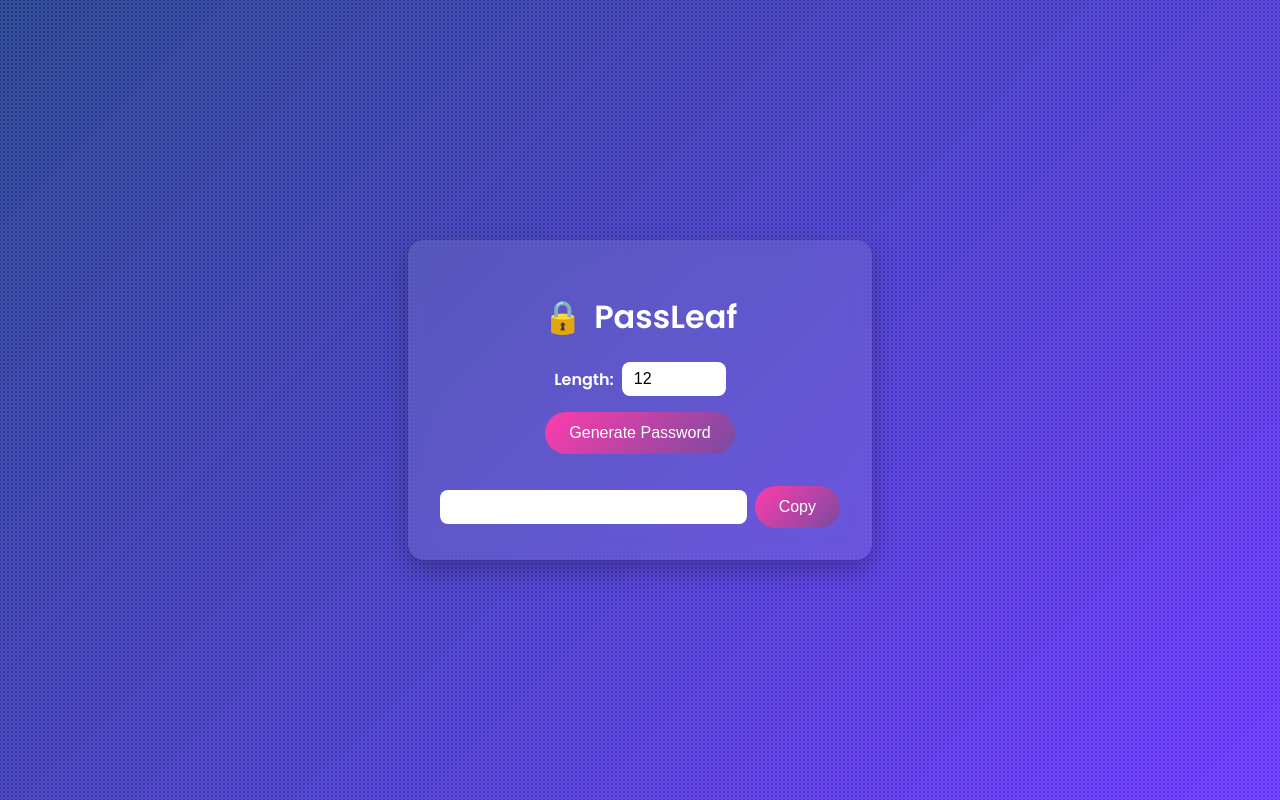
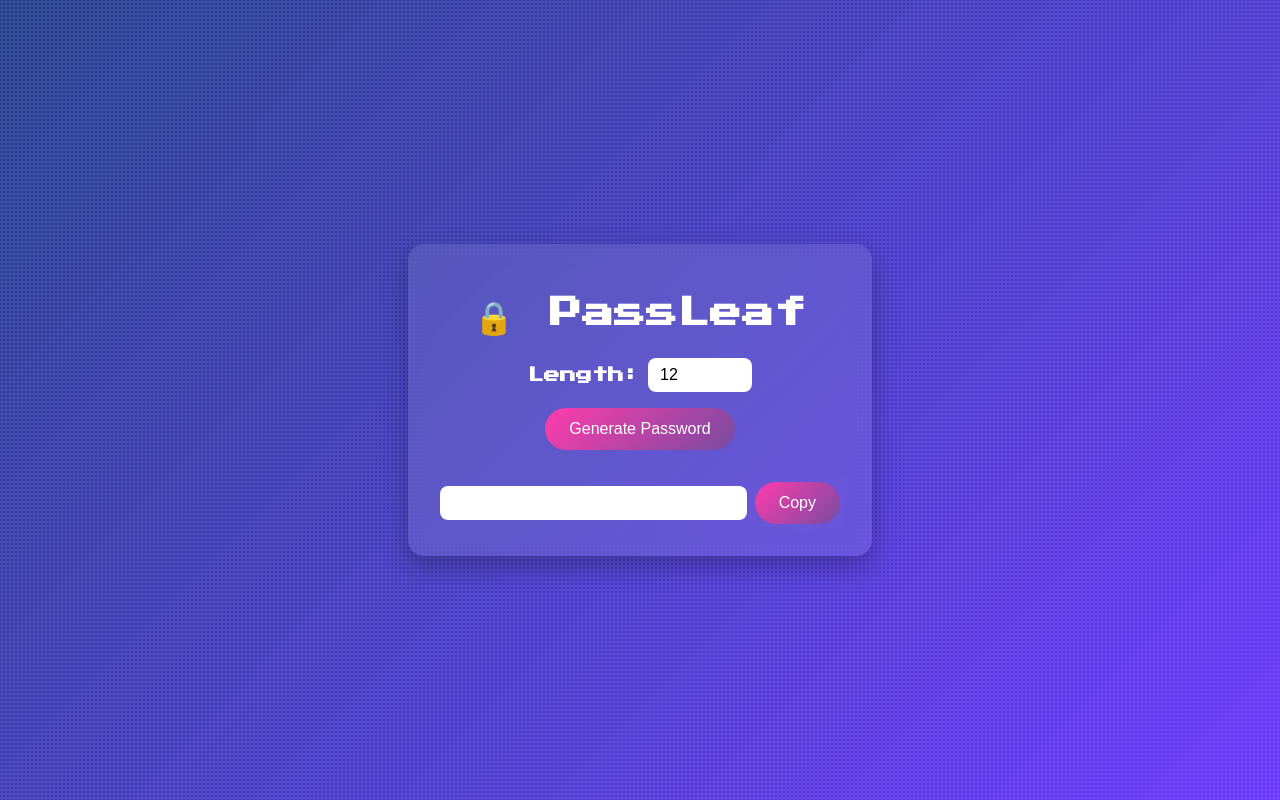
Before and after one commit to roblanc/PassLeaf, a plain HTML site: page index.html in a window 1280 px wide. Drawn offline with Linux system fonts and the light colour scheme.

Commit message:
Use arcade font

```diff
--- a/index.html
+++ b/index.html
@@ -6,7 +6,7 @@
     <title>PassLeaf</title>
     <link rel="preconnect" href="https://fonts.googleapis.com">
     <link rel="preconnect" href="https://fonts.gstatic.com" crossorigin>
-    <link href="https://fonts.googleapis.com/css2?family=Poppins:wght@400;600&display=swap" rel="stylesheet">
+    <link href="https://fonts.googleapis.com/css2?family=Press+Start+2P&display=swap" rel="stylesheet">
     <link rel="stylesheet" href="style.css">
 </head>
 <body>
--- a/style.css
+++ b/style.css
@@ -1,5 +1,5 @@
 body {
-    font-family: 'Poppins', system-ui, sans-serif;
+    font-family: 'Press Start 2P', system-ui, sans-serif;
     display: flex;
     align-items: center;
     justify-content: center;
```
Also changed, not shown: 1 other file.
